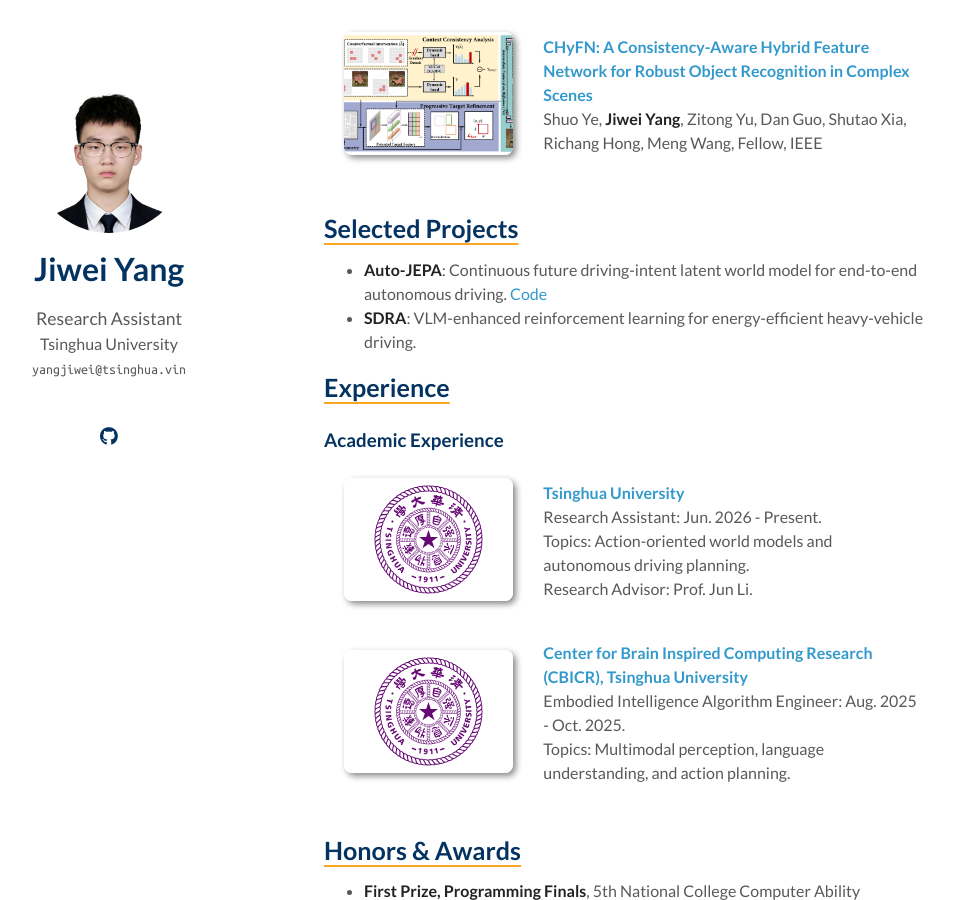
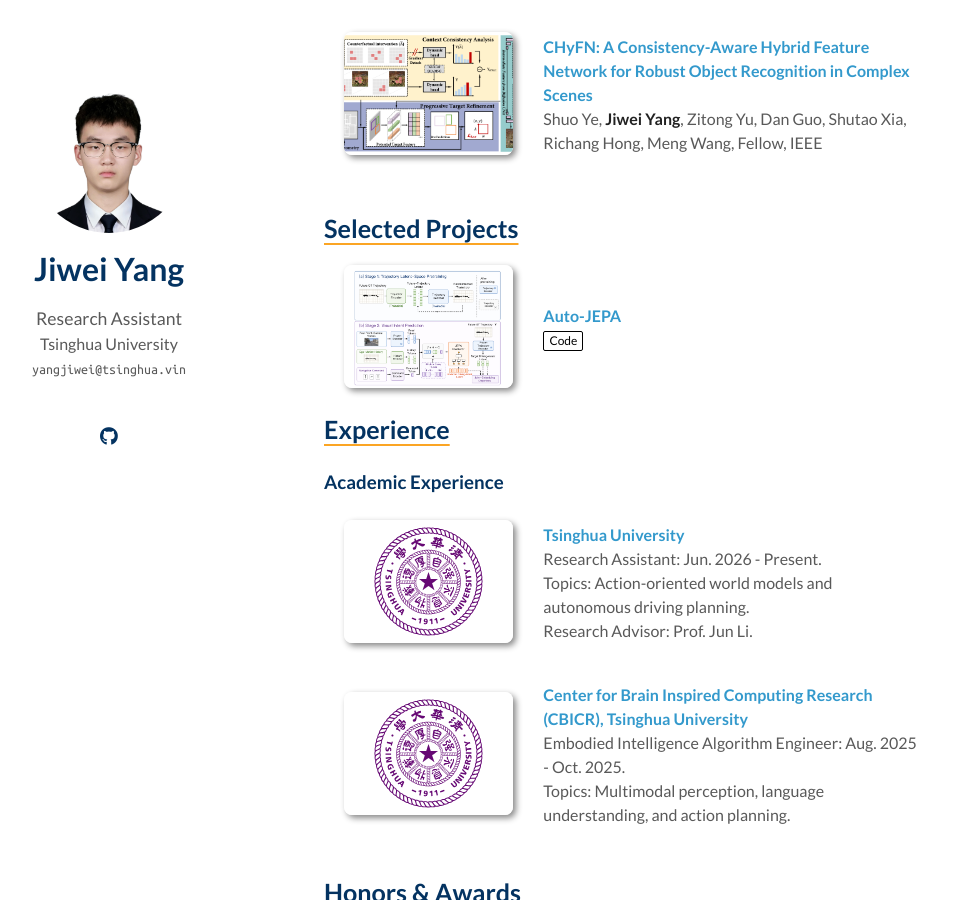
Before and after one commit to NoctYang/NoctYang.github.io, a Jekyll site: the page built from index.md, in a window 1280 px wide and 900 px high, scrolled down 1501 px. Shown: the whole window, without its empty margins (186-1140 px from the left). Built offline with Jekyll 4.4.1, drawn with Linux system fonts in a browser that asks for light colours; a style sheet for code colours, icons or effects is not loaded; our own code applies the rules of GitHub Pages for plain Markdown files.

Commit message:
Use reference-style Auto-JEPA project preview

```diff
--- a/index.md
+++ b/index.md
@@ -29,10 +29,25 @@
 
 {% include publications.md %}
 
-## Selected Projects
+<h2 id="projects" style="margin: 2px 0px -15px;">Selected Projects</h2>
 
-- **Auto-JEPA**: Continuous future driving-intent latent world model for end-to-end autonomous driving. [Code](https://github.com/NoctYang/Auto-JEPA)
-- **SDRA**: VLM-enhanced reinforcement learning for energy-efficient heavy-vehicle driving.
+<div class="publications">
+<ol class="bibliography">
+<li>
+<div class="pub-row">
+  <div class="col-sm-3 abbr" style="position: relative;padding-right: 15px;padding-left: 15px;">
+    <img src="./assets/auto-jepa.png" class="teaser img-fluid z-depth-1" alt="Auto-JEPA project preview">
+  </div>
+  <div class="col-sm-9" style="position: relative;padding-right: 15px;padding-left: 20px;">
+    <div class="title"><a href="https://github.com/NoctYang/Auto-JEPA">Auto-JEPA</a></div>
+    <div class="links">
+      <a href="https://github.com/NoctYang/Auto-JEPA" class="btn btn-sm z-depth-0" role="button" target="_blank" style="font-size:12px;">Code</a>
+    </div>
+  </div>
+</div>
+</li>
+</ol>
+</div>
 
 {% include experience.md %}
 
```
